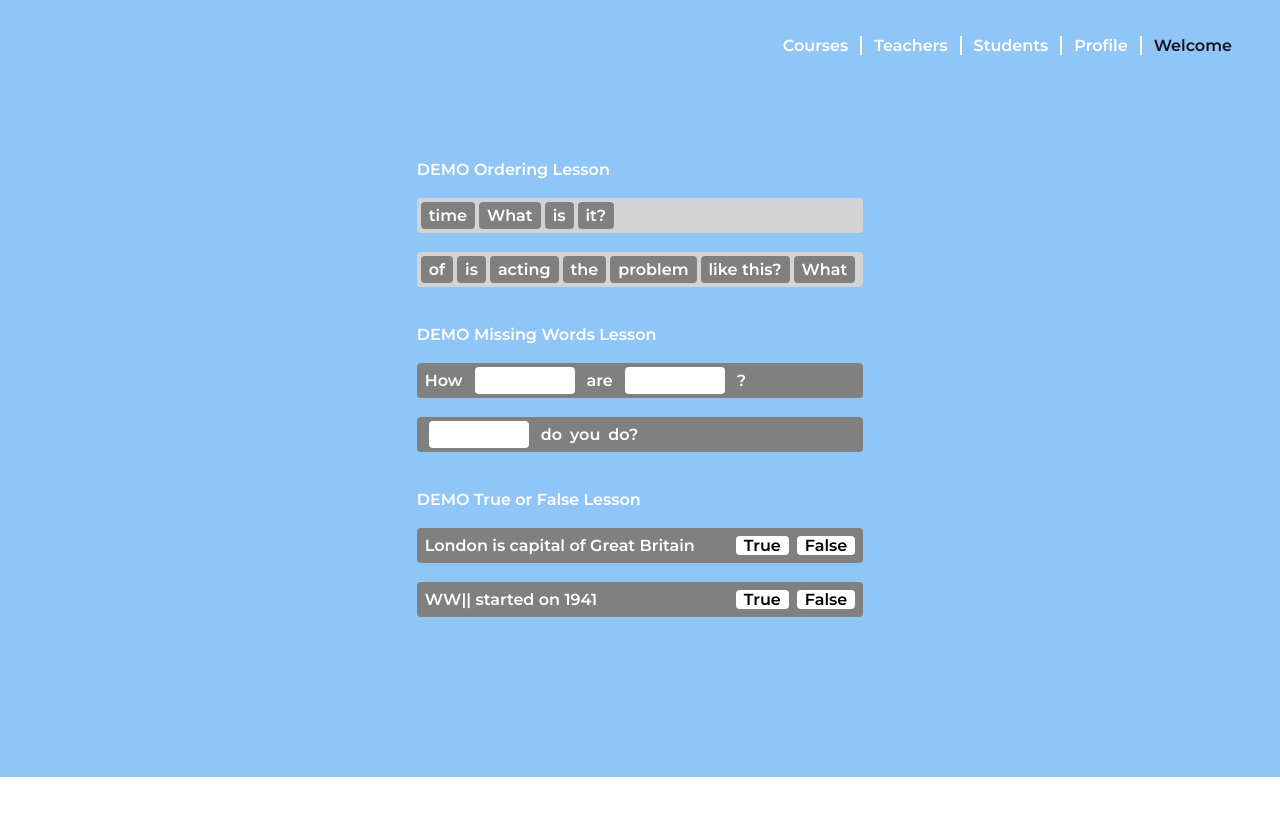
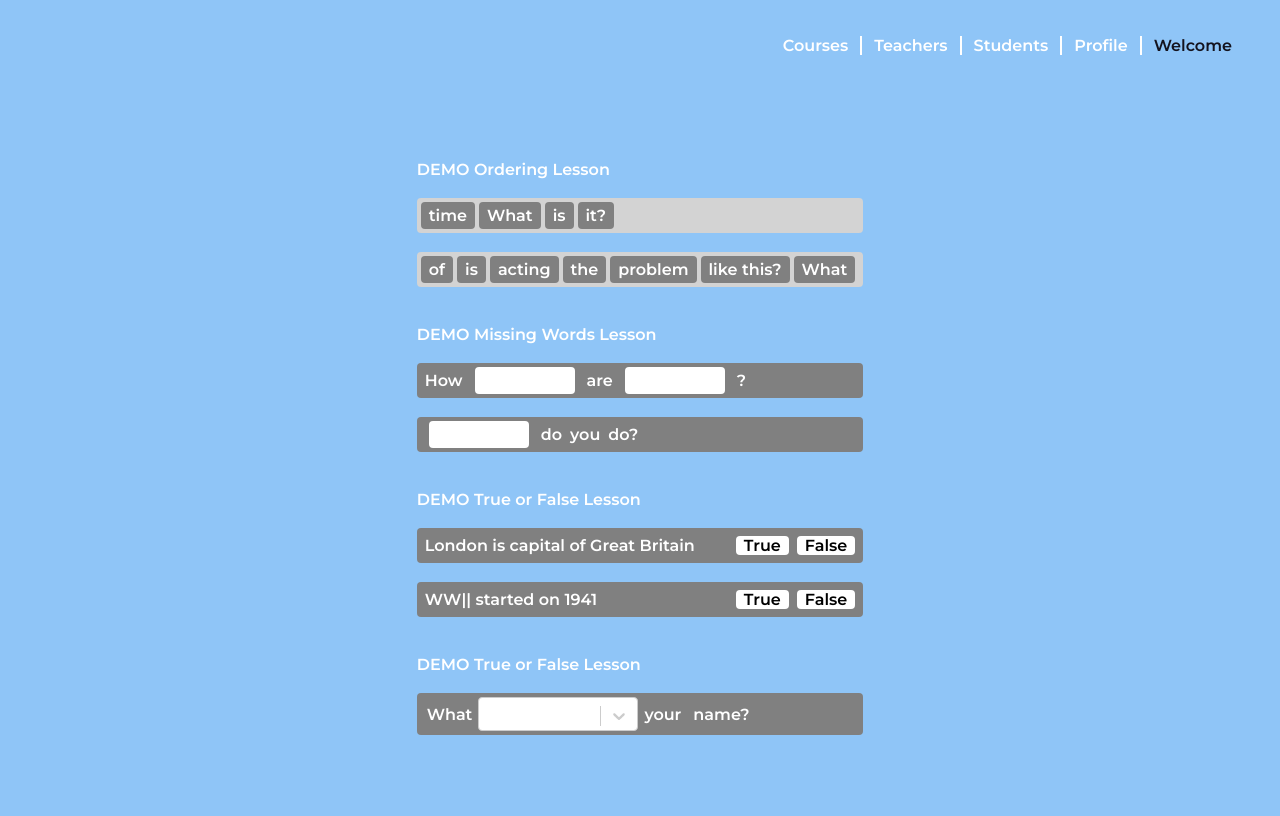
Before and after one commit to kosbay/homie, a React app: page /index in a window 1280 px wide. Shown: the top 816 px of the page. Built offline with nearby package versions, Linux system fonts and the light colour scheme.

Commit message:
feat: exes with choosing select options added

```diff
--- a/package.json
+++ b/package.json
@@ -114,7 +114,7 @@
     "react-redux": "^7.1.1",
     "react-router-dom": "^5.0.1",
     "react-scroll": "^1.7.14",
-    "react-select": "^3.0.4",
+    "react-select": "^3.1.0",
     "react-tooltip": "^4.1.2",
     "redux": "^4.0.4",
     "redux-batched-actions": "^0.4.1",
--- /dev/null
+++ b/src/components/inputs/Select.scss
@@ -0,0 +1,195 @@
+@import "../../styles/_mixins.scss";
+@import "../../styles/_colors.scss";
+
+.select__control {
+  border: none;
+  min-height: 226px;
+  padding-right: 20px;
+  cursor: pointer;
+  padding-left: 4px;
+  font-size: 20px;
+  align-items: center;
+  background-color: rgb(255, 255, 255);
+  display: flex;
+  flex-wrap: wrap;
+  justify-content: space-between;
+  position: relative;
+  box-sizing: border-box;
+  transition: all 100ms ease 0s;
+  outline: 0px !important;
+
+  .select__placeholder {
+    color: gray;
+    padding-left: 16px;
+
+    @include breakpoint(xxs) {
+      font-size: 16px;
+      height: 48px;
+      display: flex;
+      align-items: center;
+    }
+  }
+
+  .select__single-value {
+    font-size: 18px;
+    line-height: 21px;
+    color: darkslateblue;
+  }
+
+  .select__multi-value {
+    background-color: lightblue;
+    color: white;
+    border-radius: 12px;
+    max-width: 140px;
+    padding: 4px 4px;
+    box-sizing: border-box;
+    margin: 1.5px;
+
+    .select__multi-value__remove {
+      border-top-right-radius: 6px;
+      border-bottom-right-radius: 6px;
+      &:hover {
+        color: white;
+        background-color: lightblue;
+      }
+    }
+
+    .select__multi-value__label {
+      color: white;
+      font-size: 14px;
+      padding-left: 8px;
+    }
+  }
+
+  .select__indicators {
+    align-items: center;
+    align-self: stretch;
+    display: flex;
+    flex-shrink: 0;
+    box-sizing: border-box;
+
+    svg {
+      fill: currentColor;
+      width: 1em;
+      height: 1em;
+      display: inline-block;
+      font-size: 24px;
+      transition: fill 200ms cubic-bezier(0.4, 0, 0.2, 1) 0ms;
+      user-select: none;
+      flex-shrink: 0;
+    }
+  }
+
+  .select__indicator-separator {
+    display: none;
+  }
+
+  .select__multi-value-label {
+    color: white;
+    font-size: 14px;
+    padding: 8px;
+    line-height: 21px;
+  }
+
+  .select__value-container {
+    padding-right: 0px;
+    align-items: center;
+    display: flex;
+    flex-wrap: wrap;
+    position: relative;
+    box-sizing: border-box;
+    flex: 1 1 0%;
+    padding: 2px 8px;
+    overflow: hidden;
+  }
+
+  .select__clear-indicator {
+    padding: 0px;
+  }
+}
+
+.select__no-options__message {
+  color: darkblue;
+  background-color: whitesmoke;
+  font-size: 16px;
+}
+
+.select__menu {
+  z-index: 10;
+
+  .select__menu-list {
+    height: auto;
+    min-height: unset;
+    overflow: auto;
+    padding-top: 0px;
+    padding-bottom: 0px;
+    max-height: 250px;
+  }
+
+  .select__option {
+    font-size: 18px;
+    line-height: 21px;
+    color: darkblue;
+    border-bottom: 1px solid lightgray;
+    background-color: whitesmoke;
+    padding: 12px 23px;
+    position: relative;
+    box-sizing: border-box;
+    max-height: unset;
+    margin-bottom: 0px;
+    display: flex;
+    justify-content: space-between;
+    align-items: center;
+
+    svg {
+      width: 16px;
+      height: 16px;
+      color: darkblue;
+      opacity: 0.2;
+      right: 23px;
+      top: 14px;
+    }
+  }
+}
+
+.filter-select {
+  .select__menu {
+    .select__menu-list {
+      .select__option {
+        font-size: 16px;
+        padding-left: 20px;
+      }
+    }
+  }
+
+  &.multi-select {
+    .select__control {
+      .select__placeholder {
+        padding-left: 10px;
+        font-size: 18px;
+      }
+    }
+  }
+
+  &.auth-select {
+    .select__control {
+      min-height: 48px !important;
+      padding-left: 0 !important;
+
+      .select__placeholder {
+        font-size: 14px !important;
+        padding-left: 10px;
+      }
+    }
+  }
+
+  &.single-select {
+    .select__control {
+      padding-left: 12px;
+
+      .select__placeholder {
+        padding-left: 0;
+      }
+    }
+  }
+}
--- /dev/null
+++ b/src/components/inputs/Select.tsx
@@ -0,0 +1,59 @@
+import React from "react";
+import Select from "react-select";
+
+// import "./Select.scss";
+
+interface IProps {
+  placeholder?: string;
+  value?: string | number;
+  className?: string;
+  ref?: string;
+  name?: string;
+  disabled?: boolean;
+  onChange?: React.ChangeEventHandler<HTMLInputElement>;
+  onClick?: React.FormEventHandler<HTMLInputElement>;
+  onFocus?: React.FormEventHandler<HTMLInputElement>;
+  onBlur?: React.FormEventHandler<HTMLInputElement>;
+  autoFocus?: boolean;
+  input?: any;
+  meta?: any;
+  width?: string;
+  parentClassName?: string;
+  textArea?: boolean;
+  borderNone?: boolean;
+  onKeyDown?: React.ChangeEventHandler<HTMLInputElement>;
+  readOnly?: any;
+  size?: string;
+}
+
+const customStyles = {
+  container: styles => ({ ...styles, display: "inline-table", width: "160px" }),
+  control: styles => ({ ...styles, height: 34, minHeight: 34 }),
+  option: (styles, { data, isDisabled, isFocused, isSelected }) => {
+    return {
+      ...styles,
+      color: "gray",
+      height: 30,
+      minHeight: 30,
+      cursor: "pointer"
+    };
+  }
+};
+
+const SelectInput: React.StatelessComponent<any> = props => {
+  const { placeholder = "", ...inputProps } = props;
+
+  return (
+    <Select
+      {...inputProps}
+      styles={{
+        ...customStyles,
+        ...customStyles.container({ width: "100px" })
+      }}
+      placeholder={placeholder}
+      classNamePrefix="select"
+    />
+  );
+};
+
+export default SelectInput;
--- a/src/components/lessons/Ordering.tsx
+++ b/src/components/lessons/Ordering.tsx
@@ -69,6 +69,7 @@ class Ordering extends React.Component<any, any> {
 
   render() {
     const { items, finished } = this.state;
+
     return (
       <DragDropContext onDragEnd={this.onDragEnd}>
         <Droppable droppableId="droppable" direction="horizontal">
--- /dev/null
+++ b/src/components/lessons/Selecting.scss
@@ -0,0 +1,15 @@
+@import "../../styles/_mixins.scss";
+@import "../../styles/_colors.scss";
+
+.selecting-container {
+  transition: ease-in-out 1s;
+  background-color: grey;
+  border-radius: 4px;
+  display: flex;
+  padding: 4px;
+  align-items: center;
+
+  .sentence-word {
+    margin: 0 6px;
+  }
+}
--- /dev/null
+++ b/src/components/lessons/Selecting.tsx
@@ -0,0 +1,60 @@
+import React from "react";
+import classnames from "classnames";
+import Select from "react-select";
+
+import { SelectInput } from "components/index";
+import { wrongAnswerSound, rightAnswerSound } from "../../helpers/sound";
+
+import "./Selecting.scss";
+
+class Selecting extends React.Component<any, any> {
+  constructor(props) {
+    super(props);
+    this.state = {
+      word: "",
+      finished: false
+    };
+  }
+
+  handleChange = selectedOption => {
+    const { sentence } = this.props;
+
+    if (selectedOption.value === sentence["*"].answer) {
+      this.setState({
+        finished: true
+      });
+      rightAnswerSound();
+    } else {
+      wrongAnswerSound();
+    }
+  };
+
+  render() {
+    const { sentence } = this.props;
+
+    const renderSentence = sentence.content.split(" ").map((word, index) => {
+      let result: any = null;
+      if (word === "*") {
+        result = (
+          <SelectInput
+            key={index}
+            options={sentence["*"].options}
+            onChange={e => this.handleChange(e)}
+            isSearchable={false}
+          />
+        );
+      } else {
+        result = (
+          <span className="sentence-word" key={word}>
+            {word}
+          </span>
+        );
+      }
+      return result;
+    });
+
+    return <div className="selecting-container">{renderSentence}</div>;
+  }
+}
+
+export default Selecting;
--- a/src/components/lessons/TrueOrFalse.tsx
+++ b/src/components/lessons/TrueOrFalse.tsx
@@ -32,7 +32,7 @@ class TrueOrFalse extends React.Component<any, any> {
   render() {
     const { question } = this.props;
     const { answerTrue, answerFalse } = this.state;
-    console.log("correct", answerTrue, answerFalse);
+
     return (
       <div className="torf-container">
         {question.content}
--- a/src/pages/welcome/Welcome.tsx
+++ b/src/pages/welcome/Welcome.tsx
@@ -3,7 +3,8 @@ import React from "react";
 import {
   OrderingLesson,
   MissingWordsLesson,
-  TrueOrFalseLesson
+  TrueOrFalseLesson,
+  SelectingLesson
 } from "components/index";
 
 import "./Welcome.scss";
@@ -46,11 +47,18 @@ const question2 = {
   answer: false
 };
 
-const getItems = count =>
-  Array.from({ length: count }, (v, k) => k).map(k => ({
-    id: `item-${k}`,
-    content: `item ${k}`
-  }));
+const selecting = {
+  content: "What * your name?",
+  "*": {
+    options: [
+      { value: "chocolate", label: "Chocolate" },
+      { value: "strawberry", label: "Strawberry" },
+      { value: "vanilla", label: "Vanilla" }
+    ],
+    vars: ["is", "are", "it"],
+    answer: "chocolate"
+  }
+};
 
 class Welcome extends React.Component<any, any> {
   constructor(props) {
@@ -82,6 +90,12 @@ class Welcome extends React.Component<any, any> {
         <TrueOrFalseLesson question={question} />
         <br />
         <TrueOrFalseLesson question={question2} />
+        <br />
+        <br />
+        DEMO True or False Lesson
+        <br />
+        <br />
+        <SelectingLesson sentence={selecting} />
       </div>
     );
   }
```
Also changed, not shown: src/components/index.ts (+6 -2 lines), src/components/inputs/Input.scss (renamed from src/components/input/Input.scss), src/components/inputs/Input.tsx (renamed from src/components/input/Input.tsx), 1 other file (tests, documents, lock files or other folders).
